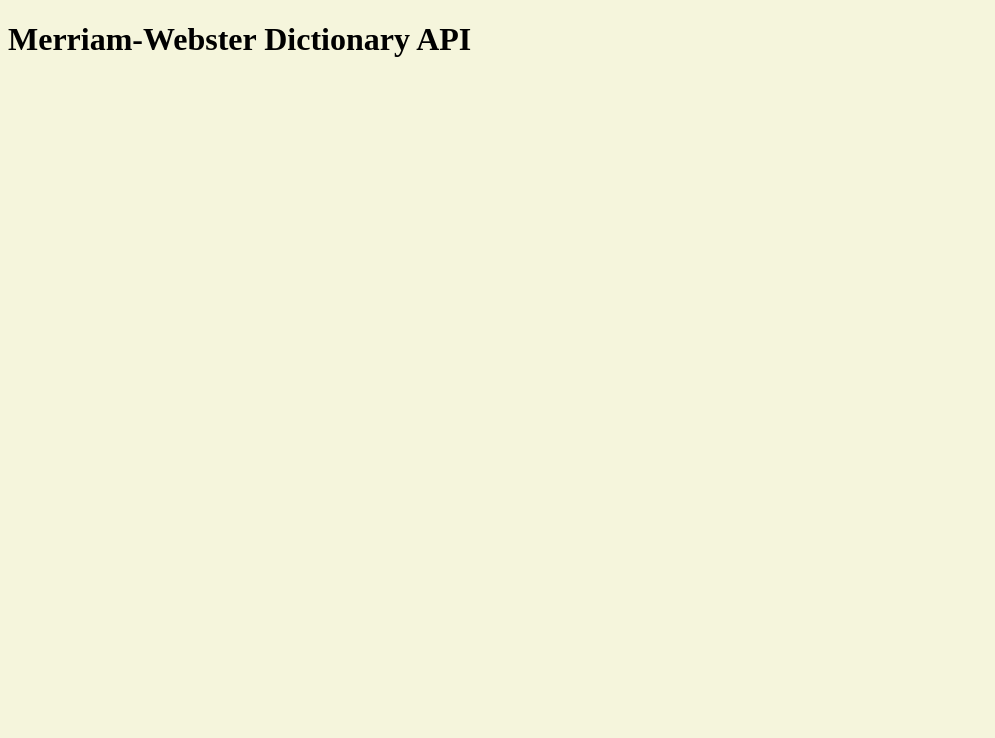
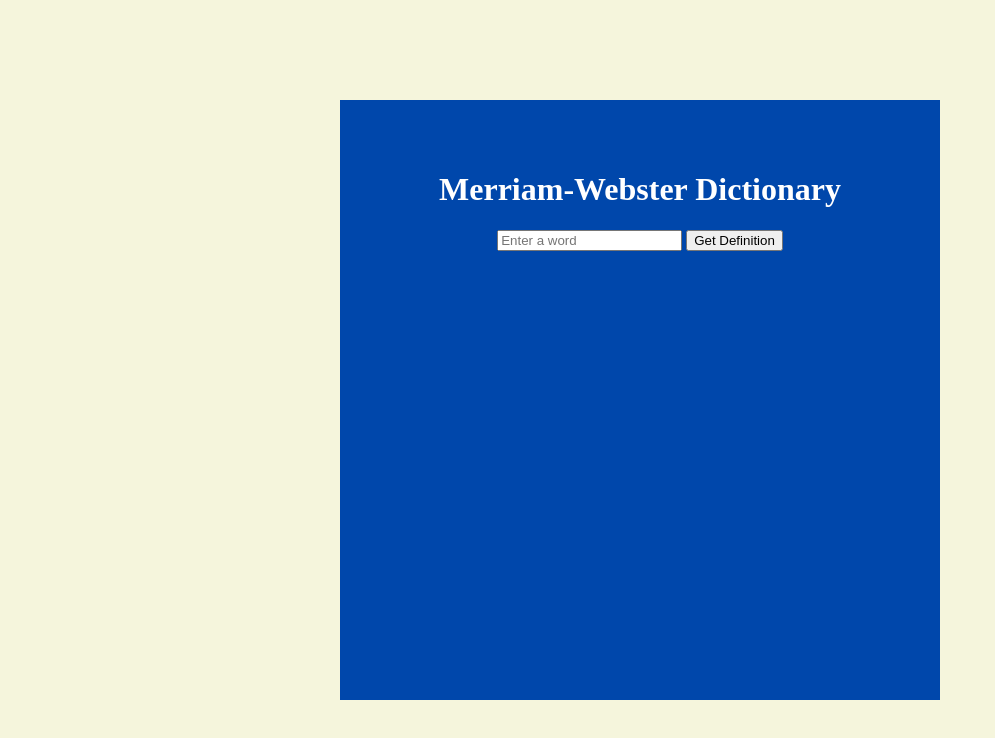
Before and after one commit to JuliusM94/JuliusMercado_RestAPI_Assignment, a website: page public/index.html in a window 1280 px wide. Shown: the whole page, without its empty margins (0-995 px from the left). Drawn offline with Linux system fonts and the light colour scheme; no server answers.

Commit message:
Update #2
- Added a textbox, await function and basic styling.
- I only have 2 definitions
- Still trying to add pronounciation

```diff
--- a/public/assets/css/style.css
+++ b/public/assets/css/style.css
@@ -1,3 +1,15 @@
 body {
     background-color: beige;
 }
+
+.container {
+    height: 500px;
+    width: 500px;
+    background-color: #0047AB;
+    padding: 50px;
+    margin-top: 100px;
+    margin-left: auto;
+    margin-right: auto;
+    text-align: center;
+    color: white;
+}
--- a/public/assets/javascript/myscript.js
+++ b/public/assets/javascript/myscript.js
@@ -1 +1,43 @@
 console.log("Welcome to, Merriam-Webster Dictionary API!");
+
+
+
+
+
+// API Key = 46ac3ec6-4aa6-447c-977a-765d26a646d5
+
+async function getData() {
+    const result = await fetch ("https://www.dictionaryapi.com/api/v3/references/collegiate/json/dragon?key=46ac3ec6-4aa6-447c-977a-765d26a646d5")
+    const infoFromServer = await result.json();
+
+    console.log('info from server: ' + JSON.stringify(infoFromServer))
+}
+
+getData();
+
+//<br>${pronounciation}</br>
+
+async function getDefinition() {
+    const word = document.getElementById('textInput').value;
+    const url = `https://www.dictionaryapi.com/api/v3/references/collegiate/json/${word}?key=46ac3ec6-4aa6-447c-977a-765d26a646d5`;
+
+    try {
+        const response = await fetch(url);
+        const data = await response.json();
+
+        let myResult = document.getElementById('result');
+        myResult.innerHTML = '';
+
+        if (data.length > 0) {
+            const definition = data[0].shortdef[0];
+            const anotherDefinition = data[0].shortdef[1];
+            // const pronounciation = audio[0];
+            myResult.innerHTML = `<h2>Here's the definition you are looking for the word, "${word}"</h2><br>${anotherDefinition}</br><br>${definition}</br>`;
+        } else {
+            myResult.innerHTML = '<p>No definition found.</p>';
+        }
+    } catch (error) {
+        console.error('Error fetching the definition:', error);
+        document.getElementById('result').innerHTML = '<p>Error fetching the definition.</p>';
+    }
+}
--- a/public/index.html
+++ b/public/index.html
@@ -8,7 +8,13 @@
 </head>
 <body>
     <!-- Hello Prof, I chose to work on Merriam-Webster Dictionary API -->
-    <h1>Merriam-Webster Dictionary API</h1>
+
+    <div class="container">
+        <h1>Merriam-Webster Dictionary</h1>
+        <input type="text" id="textInput" placeholder="Enter a word" />
+        <button onclick="getDefinition()">Get Definition</button>
+        <div class="result" id="result"></div>
+    </div>
 
     <script src="assets\javascript\myscript.js"></script>
 </body>
```
